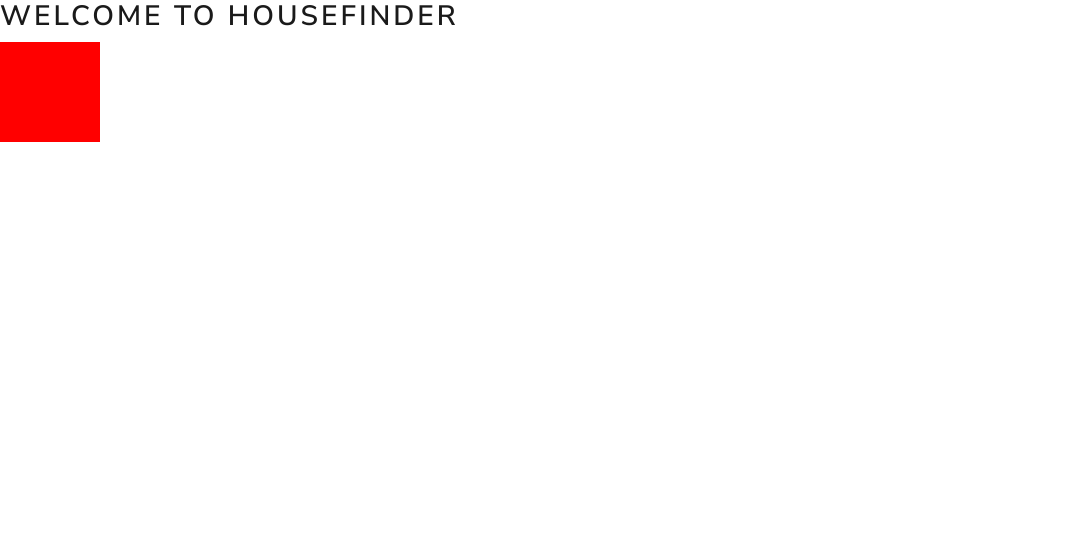
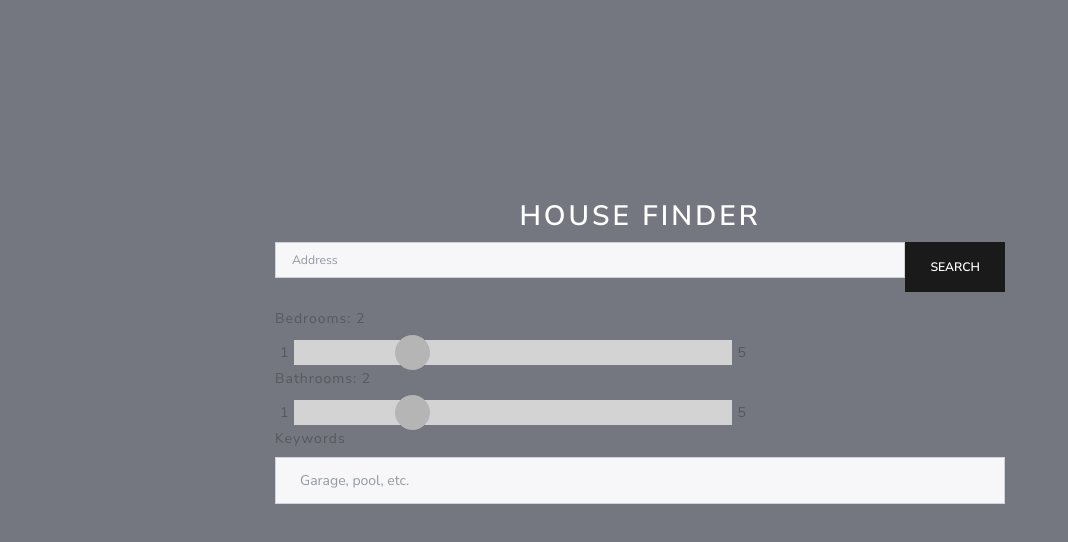
Before and after one commit to joelseq/COGS121, a React app: page / in a window 1280 px wide. Shown: the whole page, without its empty margins (0-1068 px from the left). Built offline with nearby package versions, Linux system fonts and the light colour scheme; some packages are replaced by stand-ins of ours.

Commit message:
Add home page screen

```diff
--- a/client/public/index.html
+++ b/client/public/index.html
@@ -14,7 +14,38 @@
 </head>
 <body>
   <div id="app"></div>
-  <div style="width: 100px; height: 100px; background-color: red">
+  <div class="container">
+    <div class="row justify-content-center">
+      <div class="main-form col-sm-8">
+          <h2 class="text-center">House Finder</h2>
+          <div class="input-group input-group-sm mb-3">
+            <div>
+            </div>
+            <input placeholder="Address" type="text" class="form-control" aria-label="Address">
+            <a href="map.html"><button class="btn btn-primary">Search</button></a>
+          </div>
+          <div class="input-group slider-group">
+            <label>Bedrooms: <span class="slider-value"></span></label>
+            <div class="slidecontainer">
+              <span class="slider-label">1</span>
+              <input type="range" min="1" max="5" value="2" class="slider" id="bedrooms-slider">
+              <span class="slider-label">5</span>
+            </div>
+          </div>
+          <div class="input-group slider-group">
+            <label>Bathrooms: <span class="slider-value"></span></label>
+            <div class="slidecontainer">
+              <span class="slider-label">1</span>
+              <input type="range" class="slider" min="1" max="5" value="2" id="bathrooms-slider">
+              <span class="slider-label">5</span>
+            </div>
+          </div>
+          <div class="form-group">
+            <label>Keywords</label>
+            <input class="form-control" type="text" id="keywords" placeholder="Garage, pool, etc.">
+          </div>
+        </div>
+    </div>
   </div>
   <script
   src="https://code.jquery.com/jquery-2.2.4.min.js"
--- a/client/src/components/App.js
+++ b/client/src/components/App.js
@@ -1,9 +1,5 @@
 import React from 'react';
 
-const App = () => (
-  <div>
-    <h2>Welcome to HouseFinder</h2>
-  </div>
-);
+const App = () => <div />;
 
 export default App;
--- a/client/src/index.js
+++ b/client/src/index.js
@@ -22,3 +22,33 @@ if (module.hot) {
     render(App);
   });
 }
+
+// TO REMOVE... THE STUFF BELOW THIS LINE IS ONLY FOR BEFORE WE MOVE TO REACT
+
+/* eslint-disable */
+$('.slider').on('input change', function onChange(e) {
+  const sliderValue = e.target.value;
+  // Find the span for holding the slider value
+  const valuesText = $(this)
+    .parent()
+    .parent()
+    .find('.slider-value');
+
+  valuesText.text(sliderValue);
+});
+
+function getInitialValues() {
+  $('.slider-group').each(function addValues() {
+    const sliderValue = $(this)
+      .find('.slider')
+      .val();
+    $(this)
+      .find('.slider-value')
+      .text(sliderValue);
+  });
+}
+
+$(document).ready(() => {
+  getInitialValues();
+});
+/* eslint-enable */
--- a/client/src/styles/styles.scss
+++ b/client/src/styles/styles.scss
@@ -0,0 +1,60 @@
+body,
+html {
+  width: 100%;
+  height: 100%;
+  margin: 0;
+  padding: 0;
+  background-color: #747780;
+}
+
+.main-form {
+  margin-top: 25vh;
+
+  > h2 {
+    color: white;
+  }
+}
+
+.slidecontainer {
+  width: 100%; /* Width of the outside container */
+  display: flex;
+  align-items: center;
+  justify-content: flex-start;
+}
+
+/* The slider itself */
+.slider {
+  -webkit-appearance: none;  /* Override default CSS styles */
+  appearance: none;
+  width: 60%; /* Full-width */
+  height: 25px; /* Specified height */
+  background: #d3d3d3; /* Grey background */
+  outline: none; /* Remove outline */
+  -webkit-transition: .2s; /* 0.2 seconds transition on hover */
+  transition: opacity .2s;
+}
+
+/* The slider handle (use -webkit- (Chrome, Opera, Safari, Edge) and -moz- (Firefox) to override default look) */
+.slider::-webkit-slider-thumb {
+  -webkit-appearance: none; /* Override default look */
+  appearance: none;
+  width: 35px; /* Set a specific slider handle width */
+  height: 35px; /* Slider handle height */
+  border: 1px solid #b5b5b5;
+  border-radius: 50%;
+  background: #b5b5b5; /* Green background */
+  cursor: pointer; /* Cursor on hover */
+}
+
+.slider::-moz-range-thumb {
+  width: 35px; /* Set a specific slider handle width */
+  height: 35px; /* Slider handle height */
+  border: 1px solid #b5b5b5;
+  border-radius: 50%;
+  background: #b5b5b5; /* Green background */
+  cursor: pointer; /* Cursor on hover */
+}
+
+.slider-label {
+  margin: 5px;
+}
```
Also changed, not shown: client/public/map.html (added, +19 -0 lines).
